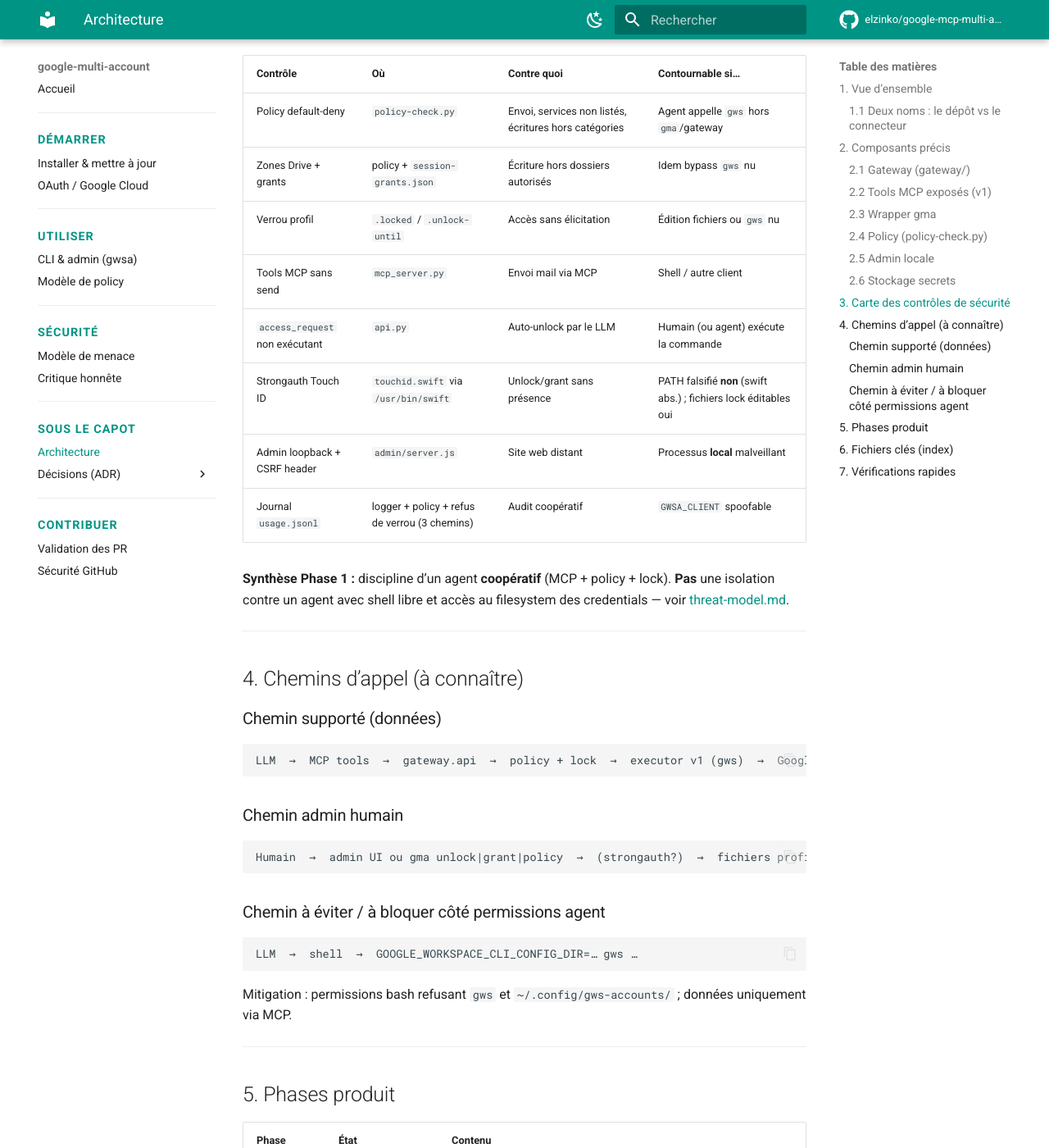
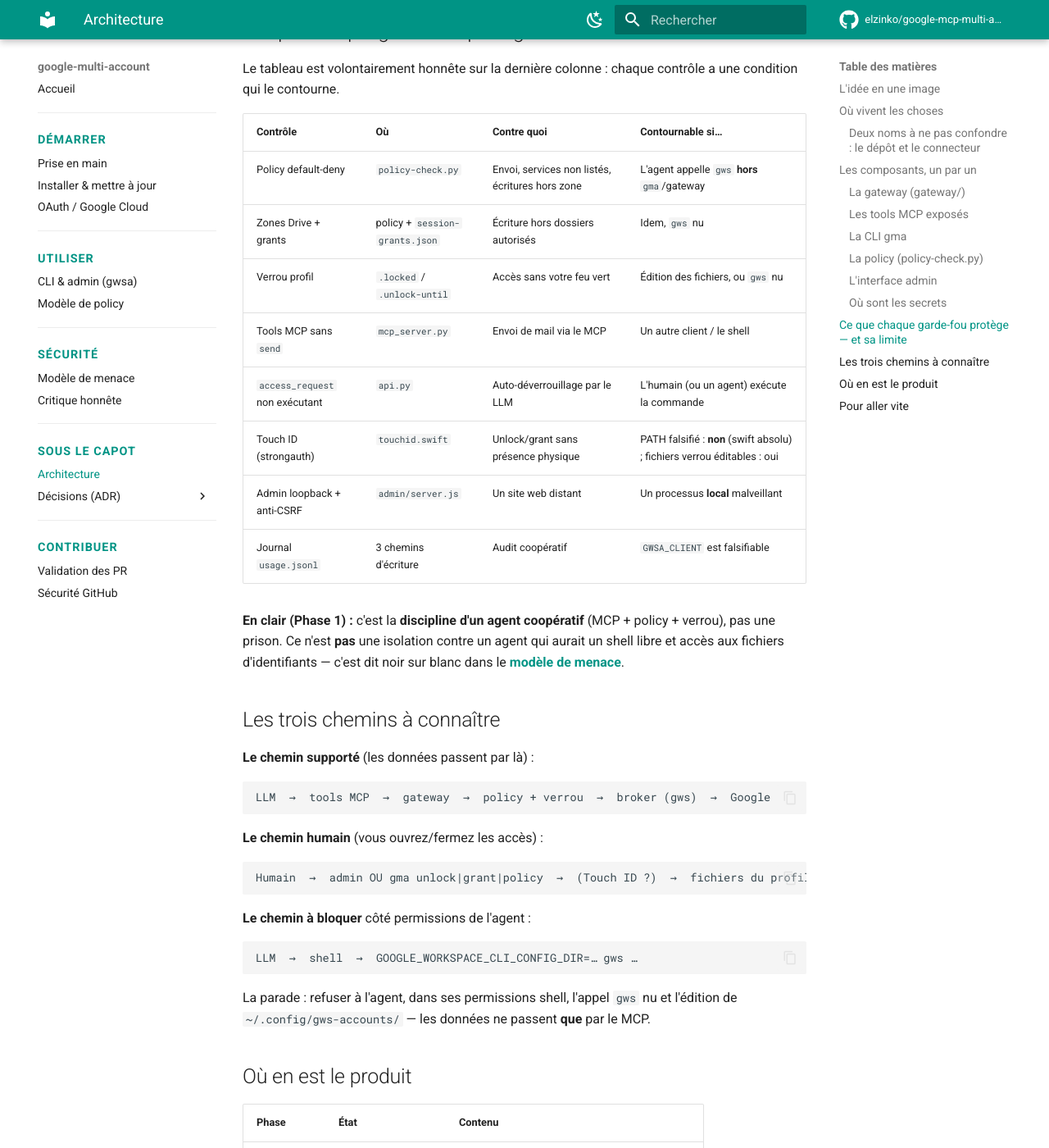
Before and after one commit to elzinko/google-mcp-multi-account, an MkDocs documentation site: the page built from docs/architecture.md, in a window 1280 px wide and 1400 px high, scrolled down 4856 px. Shown: the whole window at 82% size. Built offline with MkDocs 1.6.1 and Material for MkDocs 9.7.7, drawn with Linux system fonts in a browser that asks for light colours; comment, search, counter and statistics services are not loaded; some of the changed text lies outside the part shown.

Commit message:
docs: refonte modèle — page « Prise en main » (tuto) + architecture réécrite orientée lecteur
Deux pages exemplaires pour valider le ton d'une doc pro orientée utilisateur (fiche 0074) : (1) demarrer.md — tutoriel pas-à-pas de zéro au 1er échange ; (2) architecture.md réécrite en vraies phrases avec contexte et narration du modèle de confiance, tables techniques conservées, ancre #noms-depot-connecteur préservée. Modèle à appliquer ensuite à threat-model / policies / PR_VALIDATION→Contribuer.

Co-Authored-By: Claude Opus 4.8 <noreply@anthropic.com>

````diff
--- a/docs/architecture.md
+++ b/docs/architecture.md
@@ -1,40 +1,37 @@
-# Architecture — google-mcp-multi-account
+# Sous le capot — l'architecture
 
-Document de référence : **ce qui est déployé aujourd’hui (Phase 1)**, comment les
-pièces s’assemblent, et ce que chaque contrôle de sécurité couvre (ou non).
+Cette page explique **comment le projet est bâti** : quelles pièces existent, qui
+parle à qui, et — surtout — **où se trouvent les garde-fous** qui empêchent
+l'assistant d'agir tout seul. Elle s'adresse à qui veut comprendre ou auditer ; pour
+juste démarrer, allez plutôt à **[Démarrer](demarrer.md)**.
 
-Compléments :
-- Branchement clients MCP → [mcp-setup.md](mcp-setup.md)
-- Modèle de menace / limites → [threat-model.md](threat-model.md)
-- OAuth one-shot → [setup-oauth.md](setup-oauth.md)
+Un seul principe traverse tout ce qui suit :
 
----
+> **L'outil vérifie, l'humain autorise, le LLM propose.**
+> L'assistant peut *demander* un accès ; il ne peut jamais se l'accorder lui-même.
 
-## 1. Vue d’ensemble
+## L'idée en une image
 
-Rien n’est hébergé dans le cloud applicatif. Sur la machine :
-
-| Couche | Artefact | Rôle |
-|--------|----------|------|
-| Clients LLM | Claude Desktop, Cursor, Claude Code | Appellent le MCP (données) ou le shell (admin) |
-| MCP | [`bin/google-mcp`](https://github.com/elzinko/google-mcp-multi-account/blob/main/bin/google-mcp) → [`gateway/`](https://github.com/elzinko/google-mcp-multi-account/tree/main/gateway/) | Seule porte d’entrée **recommandée** pour Gmail/Drive |
-| CLI admin | [`bin/gma`](https://github.com/elzinko/google-mcp-multi-account/blob/main/bin/gma) | Multi-profils, unlock/grant/policy, legacy shell |
-| Cockpit humain | [`admin/server.js`](https://github.com/elzinko/google-mcp-multi-account/blob/main/admin/server.js) `127.0.0.1:4877` | UI locale (jamais exposée hors loopback) |
-| Policy | [`scripts/policy-check.py`](https://github.com/elzinko/google-mcp-multi-account/blob/main/scripts/policy-check.py) | Default-deny avant tout appel `gws` |
-| Exécution Google | `gws` + `~/.config/gws-accounts/<alias>/` | Tokens chiffrés + appels API |
+Tout tourne **sur votre machine** — rien n'est hébergé dans un cloud applicatif.
+Votre assistant parle au serveur MCP ; le serveur passe par une **gateway** qui
+vérifie deux choses avant chaque appel à Google : le compte est-il **déverrouillé** ?
+l'action est-elle **autorisée par la policy** ? Vous, l'humain, agissez d'un autre
+côté — la CLI `gma` ou l'interface admin — pour ouvrir ou fermer ces accès. Les deux
+côtés se rejoignent sur le même **état** (verrous, autorisations, policy) sans que
+l'un puisse commander l'autre.
 
 ```mermaid
 flowchart TD
-  subgraph clients [Clients]
+  subgraph clients [Clients LLM]
     Desktop[Claude_Desktop]
     Cursor[Cursor]
     Code[Claude_Code]
   end
 
-  subgraph entry [Porte_entree]
+  subgraph entry [Porte d entree]
     MCP[bin_google_mcp]
     GW[gateway_api]
-    GWSA[bin_gwsa]
+    GMA[bin_gma]
     Admin[admin_4877]
   end
 
@@ -55,206 +52,208 @@ flowchart TD
   Desktop --> MCP
   Cursor --> MCP
   Code --> MCP
-  Code -.->|admin_shell| GWSA
-  Admin --> GWSA
+  Code -.->|admin_shell| GMA
+  Admin --> GMA
   MCP --> GW
   GW --> Lock
   GW --> Pol
-  GWSA --> Lock
-  GWSA --> Pol
+  GMA --> Lock
+  GMA --> Pol
   Pol --> Grants
-  Strong -.->|unlock_grant_humain| GWSA
+  Strong -.->|unlock_grant_humain| GMA
   GW -->|executor.py| GWS
-  GWSA --> GWS
+  GMA --> GWS
   GWS --> Creds
   GWS --> Google
 ```
 
-**Broker Phase 2 A :** `gateway/executor.py` parle au daemon
-[`bin/google-broker`](https://github.com/elzinko/google-mcp-multi-account/blob/main/bin/google-broker) (auto-start). Seul le broker exécute
-`gws` pour les accès aux données (la découverte lit encore `gws auth status` en
-direct). Les credentials restent sous `~/.config/gws-accounts/` (pas encore de
-vault — fiche 0003).
+Les diagrammes de séquence détaillés (lecture de données, connexion de compte,
+réparation d'accès) sont dans [`diagrams/`](https://github.com/elzinko/google-mcp-multi-account/tree/main/diagrams/).
 
-### 1.1 Deux noms : le dépôt vs le connecteur { #noms-depot-connecteur }
+## Où vivent les choses
 
-Deux identifiants proches — à ne pas confondre :
+Sur le poste, six couches se relaient :
+
+| Couche | Artefact | Rôle |
+|--------|----------|------|
+| Clients LLM | Claude Desktop, Cursor, Claude Code | Appellent le MCP (données) ou le shell (admin) |
+| MCP | [`bin/google-mcp`](https://github.com/elzinko/google-mcp-multi-account/blob/main/bin/google-mcp) → [`gateway/`](https://github.com/elzinko/google-mcp-multi-account/tree/main/gateway/) | La porte d'entrée **recommandée** pour Gmail/Drive |
+| CLI humaine | [`bin/gma`](https://github.com/elzinko/google-mcp-multi-account/blob/main/bin/gma) | Multi-comptes : `add`, `lock`/`unlock`, `grant`, `policy` |
+| Cockpit humain | [`admin/server.js`](https://github.com/elzinko/google-mcp-multi-account/blob/main/admin/server.js) `127.0.0.1:4877` | Interface web locale (jamais exposée hors loopback) |
+| Policy | [`scripts/policy-check.py`](https://github.com/elzinko/google-mcp-multi-account/blob/main/scripts/policy-check.py) | Vérifie « default-deny » avant tout appel à Google |
+| Exécution Google | `gws` + `~/.config/gws-accounts/<alias>/` | Tokens chiffrés + appels API |
+
+Depuis la Phase 2 A, `gws` n'est plus lancé un peu partout : un **broker** local
+([`bin/google-broker`](https://github.com/elzinko/google-mcp-multi-account/blob/main/bin/google-broker),
+démarré tout seul, écoute sur `127.0.0.1:4878`) est le **seul** à l'exécuter pour
+accéder aux données. La gateway ne fait plus que lui parler. Les identifiants restent
+sous `~/.config/gws-accounts/` (le vault dédié est prévu — [fiche 0003](https://github.com/elzinko/google-mcp-multi-account/blob/main/features/0003-vault-credentials-hors-perimetre-agent.md)).
+
+### Deux noms à ne pas confondre : le dépôt et le connecteur { #noms-depot-connecteur }
+
+Vous croiserez deux identifiants très proches. Ce n'est pas une incohérence, c'est la
+convention MCP :
 
 | Nom | Ce qu'il désigne | Où on le voit |
 |-----|------------------|---------------|
 | **`google-mcp-multi-account`** | le **dépôt / projet** (et le nom que le serveur annonce, `mcp_server.py:SERVER_NAME`) | URL GitHub, dossier cloné, binaire `bin/google-mcp`, install `~/.local/share/google-mcp/` |
-| **`google-multi-account`** | le **connecteur installé** — la clé sous `mcpServers` dans la config client | Claude Desktop → Connecteurs, `claude mcp get`, entrée protégée par l'admin |
+| **`google-multi-account`** | le **connecteur installé** — la clé sous `mcpServers` dans la config client | Claude Desktop → Connecteurs, `claude mcp get` |
 
-Ce n'est pas un écart mais la **convention MCP** : le dépôt porte `mcp` (découvrable,
-auto-descriptif), le connecteur est court (il vit déjà sous `mcpServers` — répéter
-« mcp » serait redondant). Même schéma ailleurs : `github/github-mcp-server` →
-connecteur `github` ; le paquet `mcp-server-git` → connecteur `git`.
+Le dépôt porte `mcp` (découvrable, il s'auto-décrit) ; le connecteur est plus court
+car il vit déjà sous `mcpServers` — y répéter « mcp » serait redondant. Même schéma
+partout : `github/github-mcp-server` → connecteur `github` ; le paquet
+`mcp-server-git` → connecteur `git`. La CLI, elle, s'appelle **`gma`**.
 
----
+## Les composants, un par un
 
-## 2. Composants précis
+### La gateway (`gateway/`)
 
-### 2.1 Gateway (`gateway/`)
+C'est le cœur : elle reçoit les appels du serveur MCP et n'en laisse passer aucun
+sans contrôle.
 
 | Module | Responsabilité |
 |--------|----------------|
-| `api.py` | Contrat public : `profiles_list`, `gmail_*`, `drive_*`, `access_request` |
-| `profiles.py` | Alias, lock, listage profils |
-| `executor.py` | **Phase 2 A** : client RPC vers le broker (plus d’appel `gws` ici) |
-| `broker_server.py` | Daemon `127.0.0.1:4878` — lock + policy (`policy-check.py`) + journal + `gws` (exécuté depuis le répertoire de dépôt, ADR-0003) |
-| `default_policy.py` | JSON « prudent » écrit à `gma add` |
-| `mcp_server.py` | Adaptateur MCP stdio (JSON-RPC newline-delimited, **stdlib only**) |
+| `api.py` | Le contrat public : `profiles_list`, `gmail_*`, `drive_*`, `access_request` |
+| `profiles.py` | Alias, verrous, listage des profils |
+| `executor.py` | Client RPC vers le broker (plus aucun appel `gws` ici) |
+| `broker_server.py` | Le daemon `127.0.0.1:4878` — verrou + policy + journal + `gws` |
+| `default_policy.py` | La policy « prudente » écrite à `gma add` |
+| `mcp_server.py` | L'adaptateur MCP stdio (JSON-RPC, **stdlib seule**) |
 | `errors.py` | `GatewayError` (`locked`, `policy`, `alias`, …) |
 
-Flux d’un tool MCP (ex. `gmail_list`) :
+Concrètement, un appel comme `gmail_list` traverse cinq étapes : on **valide l'alias**,
+on **refuse si le profil est verrouillé** (avec un message d'élicitation), on passe la
+commande au **policy-check**, on **journalise**, puis seulement on exécute. Et
+`access_request` ne déverrouille ni n'accorde jamais rien : il **renvoie la commande
+exacte** que l'humain devra lancer (`gma unlock`, `gma grant`).
 
-1. Validation alias
-2. Refuse si profil verrouillé → message d’élicitation
-3. `policy-check` sur la commande `gws` équivalente
-4. Journalisation `GWSA_CLIENT=mcp`
-5. `executor.run_gws(...)`
+### Les tools MCP exposés
 
-`access_request` **ne déverrouille pas** et **n’accorde pas** de zone : il renvoie
-la commande exacte à faire exécuter par l’humain (`gma unlock` / `gma grant`).
-
-### 2.2 Tools MCP exposés (v1)
+Volontairement peu nombreux et sans surprise — pas de tool générique « lance n'importe
+quelle commande ». Chacun lit ou écrit précisément :
 
 | Tool | Effet | Envoi mail ? |
 |------|-------|--------------|
-| `profiles_list` | Liste alias / lock / policy | — |
+| `profiles_list` | Liste alias / verrou / policy | — |
 | `gmail_list` / `gmail_get` | Lecture | Non |
-| `gmail_draft_create` | Brouillon | Non (pas de tool `send`) |
-| `gmail_attachment_get` | Lecture — pièce jointe écrite dans `.downloads` (ADR-0006) | — |
-| `drive_list` / `drive_get` | Lecture, propriétaire compris (`owner`, `owned_by_me`) | — |
-| `drive_read` | Lecture du contenu en texte (Doc → markdown, Sheet → CSV ; pas les binaires) | — |
-| `drive_create` / `drive_update` | Création / modification sous zone, contenu optionnel en upload multipart (ADR-0003) | — |
-| `drive_copy` | Copie native (`files.copy`) sous `parent_id` (zones côté destination) | — |
-| `drive_upload` | Téléversement d’un fichier local (binaire compris) sous `parent_id` (zones), sans conversion | — |
-| `drive_permissions_*` | Partage lecture/écriture (policy `share`) — transfert de propriété hors périmètre (PR dédiée) | — |
-| `access_request` | Texte d’élicitation seulement | — |
+| `gmail_draft_create` | Brouillon | Non (aucun tool `send`) |
+| `gmail_attachment_get` | Lecture — PJ écrite dans `.downloads` ([ADR-0006](adr/ADR-0006-fichiers-recus-repertoire-dedie.md)) | — |
+| `drive_list` / `drive_get` | Lecture, propriétaire compris | — |
+| `drive_read` | Contenu en texte (Doc → markdown, Sheet → CSV) | — |
+| `drive_create` / `drive_update` | Création / modification sous zone autorisée ([ADR-0003](adr/ADR-0003-contenu-drive-via-depot-broker.md)) | — |
+| `drive_copy` / `drive_upload` | Copie native / téléversement, sous zone | — |
+| `drive_permissions_*` | Partage lecture/écriture (policy `share`) | — |
+| `access_request` | Renvoie une commande à faire exécuter par l'humain | — |
 
-Pas de `gwsa_run` générique : surface volontairement réduite.
+### La CLI `gma`
 
-### 2.3 Wrapper `gma`
+Le poste de pilotage humain. Elle isole chaque compte dans son propre répertoire
+(`~/.config/gws-accounts/<alias>/`), écrit une policy prudente à la connexion, et
+expose les contrôles humains (`lock`, `unlock`, `grant`, `policy`). Avant tout appel à
+`gws`, elle vérifie le verrou puis la policy. Ses interpréteurs sont en chemin
+**absolu** (`/usr/bin/python3`, `/usr/bin/swift`) — un faux `python3` en tête de PATH
+ne peut donc pas désactiver la policy en douce.
 
-- Isole chaque compte : `~/.config/gws-accounts/<alias>/`
-- `add` : OAuth + **écrit la policy prudente** si absente
-- `lock` / `unlock` / `grant` / `policy` : contrôles humains
-- Avant `gws` : lock puis `policy-check.py`
-- Interpréteurs en chemins absolus : `/usr/bin/python3`, `/usr/bin/swift`
+### La policy (`policy-check.py`)
 
-### 2.4 Policy (`policy-check.py`)
-
-Quand un `policy.json` est présent :
+Quand un `policy.json` existe, la règle est **« default-deny »** :
 
 | Règle | Comportement |
 |-------|----------------|
-| Service **non déclaré** | **Refus** (default-deny) — ex. `chat`, `meet` |
-| Service déclaré | Fail closed sur les catégories (`read`, `send`, `create`, …) |
-| Drive `zonesOnly` | Écriture seulement sous `writeFolders` ∪ grants temporaires |
-| `auth` / `schema` | Passthrough (pas des APIs données) |
+| Service **non déclaré** | **Refus** (ex. `chat`, `meet`) |
+| Service déclaré | Fail closed par catégorie (`read`, `send`, `create`, …) |
+| Drive `zonesOnly` | Écriture seulement sous les dossiers autorisés ∪ grants temporaires |
 | JSON corrompu | Refus (fail closed) |
 
-Preset prudent (défaut à la création) : voir `gateway/default_policy.py` —
-Drive zones vides, Gmail read+drafts sans send, Calendar/Docs/Sheets/Tasks
-essentiellement lecture.
+Le préréglage par défaut est délibérément prudent (`gateway/default_policy.py`) :
+Drive sans zone d'écriture, Gmail en lecture + brouillons **sans envoi**, le reste
+essentiellement en lecture.
 
-### 2.5 Admin locale
+### L'interface admin
 
-- Bind **uniquement** `127.0.0.1:4877`
-- Header `X-GWSA-Admin` + contrôle Origin (anti-CSRF)
-- Actions via `execFile(gma)` — pas de shell
-- Pas d’authentification applicative (confiance = machine locale)
+Une petite UI web locale, pensée pour rester inoffensive : elle n'écoute **que** sur
+`127.0.0.1:4877`, exige un en-tête `X-GWSA-Admin` et vérifie l'`Origin` (anti-CSRF),
+n'agit que via `execFile(gma)` (jamais un shell), et n'a pas d'authentification
+applicative — la confiance, c'est « on est sur la machine locale ».
 
-### 2.6 Stockage secrets
+### Où sont les secrets
 
 | Élément | Emplacement |
 |---------|-------------|
 | Tokens OAuth chiffrés | `~/.config/gws-accounts/<alias>/credentials.enc` |
-| Clé maître | Trousseau macOS (`gws-cli`) via `gws` |
-| `client_secret.json` | `~/.config/gws-accounts/` (hors repo) |
-| Policy / grants / lock | Fichiers dans le dir profil |
+| Clé maître | Trousseau macOS (`gws-cli`), via `gws` |
+| `client_secret.json` | `~/.config/gws-accounts/` (hors dépôt) |
+| Policy / grants / verrou | Fichiers dans le dossier du profil |
 | Journal | `~/.config/gws-accounts/usage.jsonl` |
 
----
+## Ce que chaque garde-fou protège — et sa limite
 
-## 3. Carte des contrôles de sécurité
+Le tableau est volontairement honnête sur la dernière colonne : chaque contrôle a une
+condition qui le contourne.
 
 | Contrôle | Où | Contre quoi | Contournable si… |
 |----------|-----|-------------|------------------|
-| Policy default-deny | `policy-check.py` | Envoi, services non listés, écritures hors catégories | Agent appelle `gws` hors `gma`/gateway |
-| Zones Drive + grants | policy + `session-grants.json` | Écriture hors dossiers autorisés | Idem bypass `gws` nu |
-| Verrou profil | `.locked` / `.unlock-until` | Accès sans élicitation | Édition fichiers ou `gws` nu |
-| Tools MCP sans send | `mcp_server.py` | Envoi mail via MCP | Shell / autre client |
-| `access_request` non exécutant | `api.py` | Auto-unlock par le LLM | Humain (ou agent) exécute la commande |
-| Strongauth Touch ID | `touchid.swift` via `/usr/bin/swift` | Unlock/grant sans présence | PATH falsifié **non** (swift abs.) ; fichiers lock éditables oui |
-| Admin loopback + CSRF header | `admin/server.js` | Site web distant | Processus **local** malveillant |
-| Journal `usage.jsonl` | logger + policy + refus de verrou (3 chemins) | Audit coopératif | `GWSA_CLIENT` spoofable |
+| Policy default-deny | `policy-check.py` | Envoi, services non listés, écritures hors zone | L'agent appelle `gws` **hors** `gma`/gateway |
+| Zones Drive + grants | policy + `session-grants.json` | Écriture hors dossiers autorisés | Idem, `gws` nu |
+| Verrou profil | `.locked` / `.unlock-until` | Accès sans votre feu vert | Édition des fichiers, ou `gws` nu |
+| Tools MCP sans `send` | `mcp_server.py` | Envoi de mail via le MCP | Un autre client / le shell |
+| `access_request` non exécutant | `api.py` | Auto-déverrouillage par le LLM | L'humain (ou un agent) exécute la commande |
+| Touch ID (strongauth) | `touchid.swift` | Unlock/grant sans présence physique | PATH falsifié : **non** (swift absolu) ; fichiers verrou éditables : oui |
+| Admin loopback + anti-CSRF | `admin/server.js` | Un site web distant | Un processus **local** malveillant |
+| Journal `usage.jsonl` | 3 chemins d'écriture | Audit coopératif | `GWSA_CLIENT` est falsifiable |
 
-**Synthèse Phase 1 :** discipline d’un agent **coopératif** (MCP + policy + lock).
-**Pas** une isolation contre un agent avec shell libre et accès au filesystem
-des credentials — voir [threat-model.md](threat-model.md).
+**En clair (Phase 1) :** c'est la **discipline d'un agent coopératif** (MCP + policy +
+verrou), pas une prison. Ce n'est **pas** une isolation contre un agent qui aurait un
+shell libre et accès aux fichiers d'identifiants — c'est dit noir sur blanc dans le
+**[modèle de menace](threat-model.md)**.
 
----
+## Les trois chemins à connaître
 
-## 4. Chemins d’appel (à connaître)
-
-### Chemin supporté (données)
+**Le chemin supporté** (les données passent par là) :
 
 ```text
-LLM  →  MCP tools  →  gateway.api  →  policy + lock  →  executor v1 (gws)  →  Google
+LLM  →  tools MCP  →  gateway  →  policy + verrou  →  broker (gws)  →  Google
 ```
 
-### Chemin admin humain
+**Le chemin humain** (vous ouvrez/fermez les accès) :
 
 ```text
-Humain  →  admin UI ou gma unlock|grant|policy  →  (strongauth?)  →  fichiers profil
+Humain  →  admin OU gma unlock|grant|policy  →  (Touch ID ?)  →  fichiers du profil
 ```
 
-### Chemin à éviter / à bloquer côté permissions agent
+**Le chemin à bloquer** côté permissions de l'agent :
 
 ```text
 LLM  →  shell  →  GOOGLE_WORKSPACE_CLI_CONFIG_DIR=… gws …
 ```
 
-Mitigation : permissions bash refusant `gws` et `~/.config/gws-accounts/` ;
-données uniquement via MCP.
+La parade : refuser à l'agent, dans ses permissions shell, l'appel `gws` nu et
+l'édition de `~/.config/gws-accounts/` — les données ne passent **que** par le MCP.
 
----
-
-## 5. Phases produit
+## Où en est le produit
 
 | Phase | État | Contenu |
 |-------|------|---------|
 | **1** | **Déployée** | MCP + gateway + default-deny + docs |
-| **2 A** | **Déployée (ce chantier)** | Broker loopback : `bin/google-broker` / auto-start ; `executor.py` = client RPC ; `gws` seulement dans le broker |
-| **2.1** | Fiche [0003](https://github.com/elzinko/google-mcp-multi-account/blob/main/features/0003-vault-credentials-hors-perimetre-agent.md) | Vault credentials hors périmètre agent |
-| **3** (idée) | Fiche [0001](https://github.com/elzinko/google-mcp-multi-account/blob/main/features/0001-elicitation-signee-strongauth-v2.md) | Élicitation signée Secure Enclave |
+| **2 A** | **Déployée** | Broker loopback : `gws` uniquement dans le broker |
+| **2.1** | Prévue — [fiche 0003](https://github.com/elzinko/google-mcp-multi-account/blob/main/features/0003-vault-credentials-hors-perimetre-agent.md) | Vault des identifiants hors de portée de l'agent |
+| **3** | Idée — [fiche 0001](https://github.com/elzinko/google-mcp-multi-account/blob/main/features/0001-elicitation-signee-strongauth-v2.md) | Élicitation signée par la Secure Enclave |
 
----
+## Pour aller vite
 
-## 6. Fichiers clés (index)
+Les fichiers qui comptent, et de quoi vérifier que tout va bien :
 
 ```text
 bin/google-mcp          # entrée MCP stdio
-bin/google-broker       # daemon Phase 2 A (gws)
-bin/gma                 # CLI multi-comptes
-gateway/                 # API + MCP + executor RPC + broker_server
-scripts/policy-check.py  # enforcement policy
-scripts/log-usage.py     # journal ok
-scripts/touchid.swift    # strongauth
-admin/server.js          # UI 127.0.0.1:4877
-docs/architecture.md     # ce document
-docs/threat-model.md     # garanties / non-garanties
-docs/mcp-setup.md        # config Desktop / Cursor / Code
+bin/google-broker       # daemon (exécute gws)
+bin/gma                 # la CLI multi-comptes
+gateway/                # API + MCP + executor + broker
+scripts/policy-check.py # application de la policy
+admin/server.js         # UI 127.0.0.1:4877
 ```
 
-## 7. Vérifications rapides
-
 ```bash
-./scripts/test.sh                    # policy + gateway + smoke MCP
-printf '%s\n' '{"jsonrpc":"2.0","id":1,"method":"tools/list","params":{}}' \
-  | ./bin/google-mcp                 # liste des tools
-gma list                            # profils
-gma policy <alias> show             # policy active
+./scripts/test.sh                 # policy + gateway + smoke MCP (hermétique)
+gma list                          # vos comptes
+gma policy vous@gmail.com show    # la policy active d'un compte
 ```
--- a/mkdocs.yml
+++ b/mkdocs.yml
@@ -76,6 +76,7 @@ plugins:
 nav:
   - Accueil: index.md
   - Démarrer:
+      - Prise en main: demarrer.md
       - Installer & mettre à jour: mcp-setup.md
       - OAuth / Google Cloud: setup-oauth.md
   - Utiliser:
````
Also changed, not shown: docs/demarrer.md (added, +108 -0 lines).
